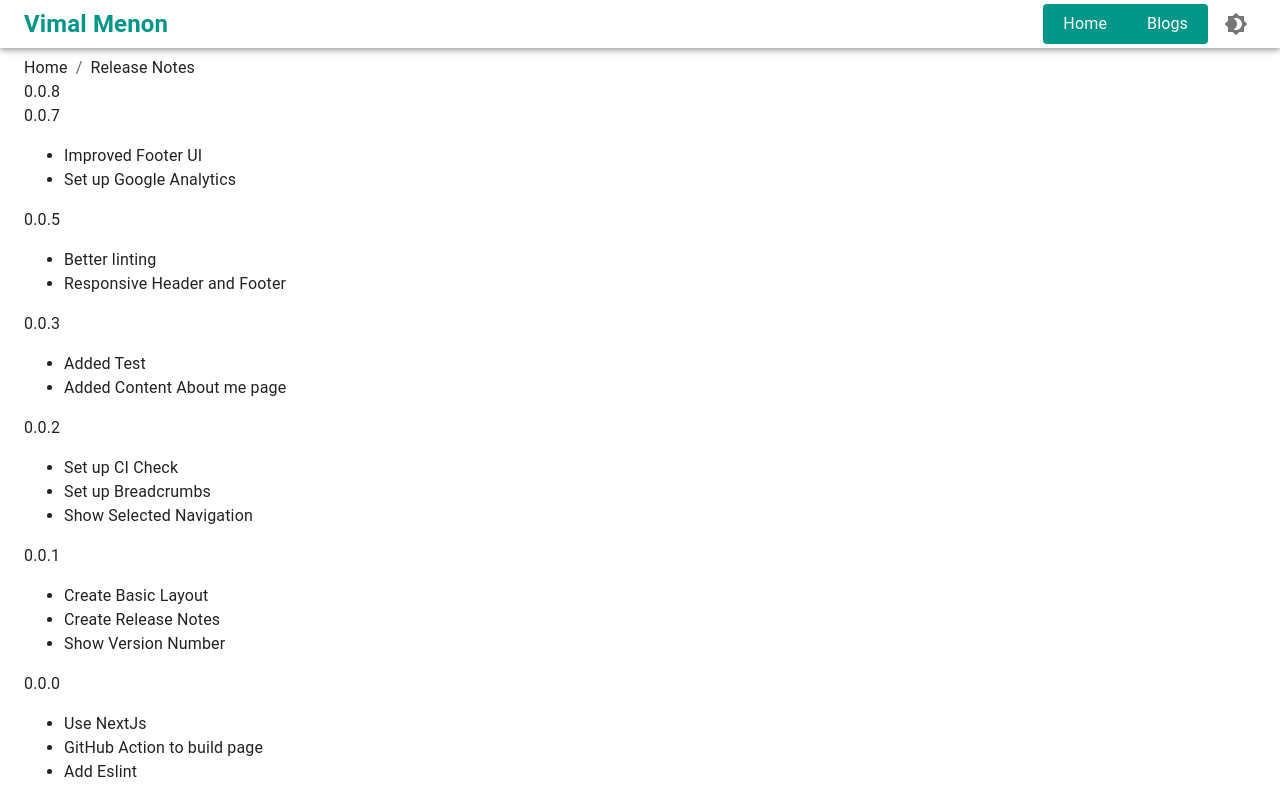
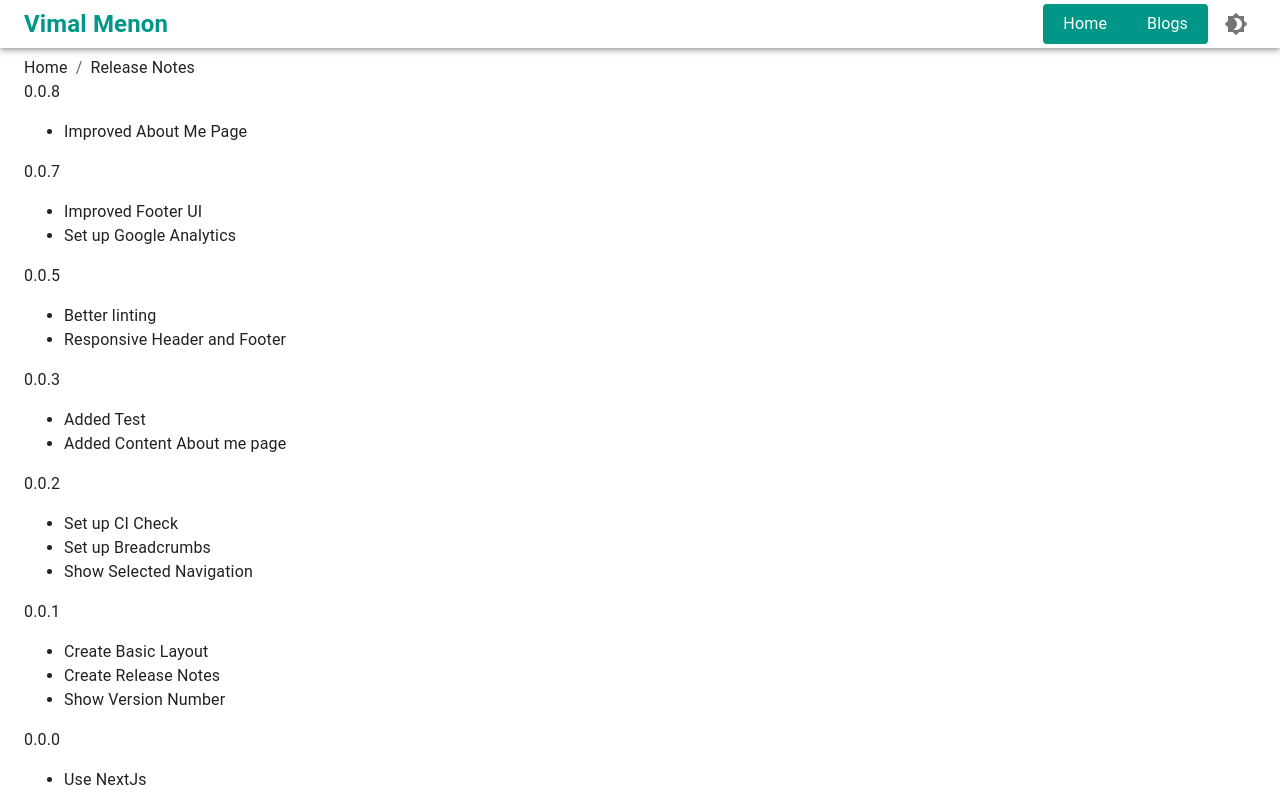
Before and after one commit to vimalmenon/vimalmenon.github.io, a Next.js app: page /release-notes in a window 1280 px wide. Shown: the top 795 px of the page. Built offline with nearby package versions, Linux system fonts and the light colour scheme; what @mui/material-nextjs would draw is missing.

Commit message:
updadate release notes

```diff
--- a/src/app/release-notes/page.tsx
+++ b/src/app/release-notes/page.tsx
@@ -14,6 +14,9 @@ const Page: React.FC = () => {
       <Breadcrumbs navigation={Navigation.ReleaseNote} />
       <div>
         <div>0.0.8</div>
+        <ul>
+          <li>Improved About Me Page</li>
+        </ul>
       </div>
       <div>
         <div>0.0.7</div>
```
Also changed, not shown: 1 other file (tests, documents, lock files or other folders).
